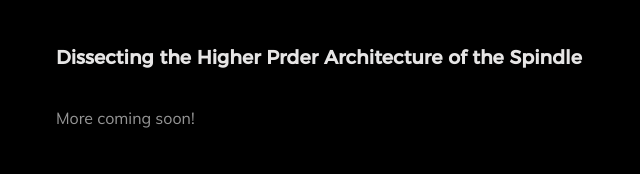
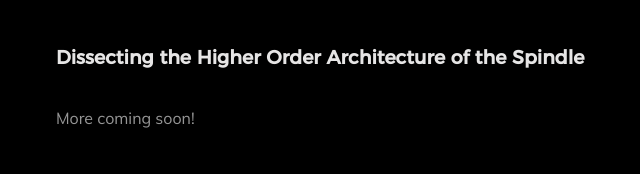
Before and after one commit to RRobert92/Conference-template, a plain HTML site: page index.html in a window 1280 px wide. Shown: the part 2257-2431 px from the top of the page, 19-659 px from the left. Drawn offline with Linux system fonts and the light colour scheme.

Commit message:
Update index.html
Signed-off-by: Robert Kiewisz <56911280+RRobert92@users.noreply.github.com>

```diff
--- a/index.html
+++ b/index.html
@@ -203,7 +203,7 @@
 					<div class="lead bgrid feature" data-aos="fade-up">
 						<!-- <span class="icon"><i class="icon-paint-brush"></i></span> -->
 						<div class="service-content">
-							<h3>Dissecting the Higher Prder Architecture of the Spindle</h3>
+							<h3>Dissecting the Higher Order Architecture of the Spindle</h3>
 							<p>
 								More coming soon!
 							</p>
```
